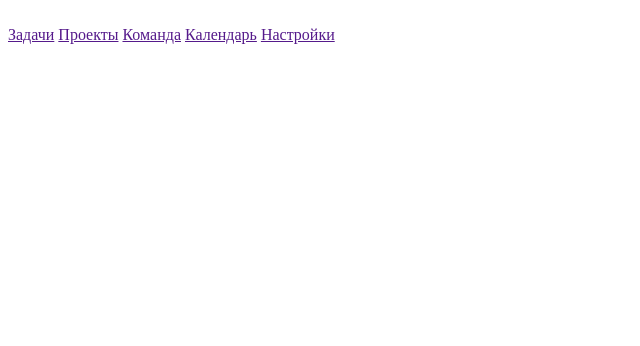
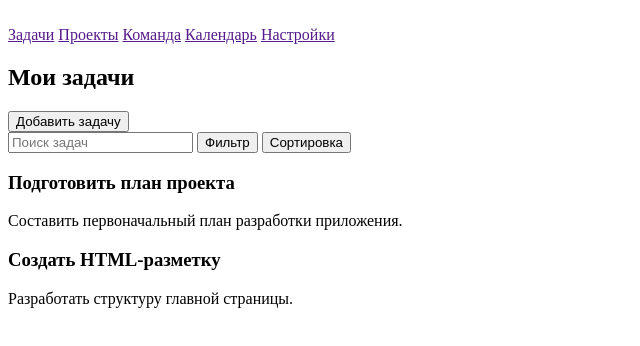
Before and after one commit to vsim1964/organizer, a plain HTML site: page index.html in a window 1280 px wide. Shown: the whole page, without its empty margins (0-640 px from the left). Drawn offline with Linux system fonts and the light colour scheme.

Commit message:
Разметка main

```diff
--- a/index.html
+++ b/index.html
@@ -32,12 +32,35 @@
           <a href="">Настройки</a>
         </nav>
       </aside>
+
       <main>
         <section>
-          <article></article>
+          <header>
+            <h2>Мои задачи</h2>
+            <button type="button">Добавить задачу</button>
+          </header>
+
+          <div>
+            <input type="search" placeholder="Поиск задач" />
+            <button type="button">Фильтр</button>
+            <button type="button">Сортировка</button>
+          </div>
+
+          <div>
+            <article>
+              <h3>Подготовить план проекта</h3>
+              <p>Составить первоначальный план разработки приложения.</p>
+            </article>
+
+            <article>
+              <h3>Создать HTML-разметку</h3>
+              <p>Разработать структуру главной страницы.</p>
+            </article>
+          </div>
         </section>
       </main>
     </div>
+
     <footer></footer>
   </body>
 </html>
```
